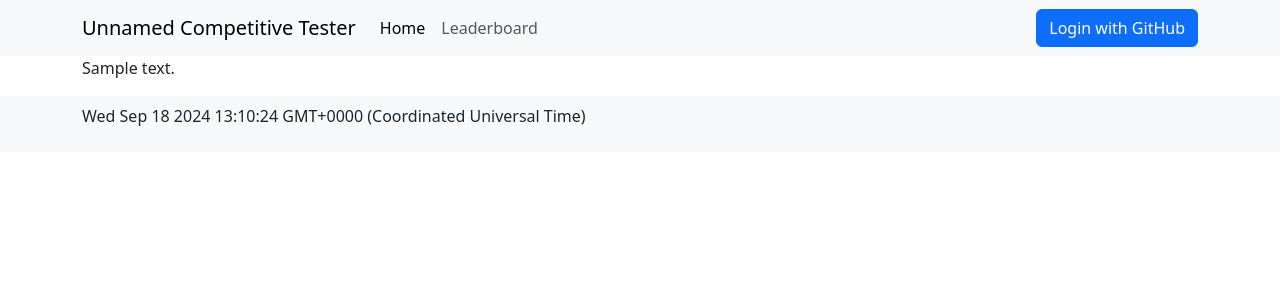
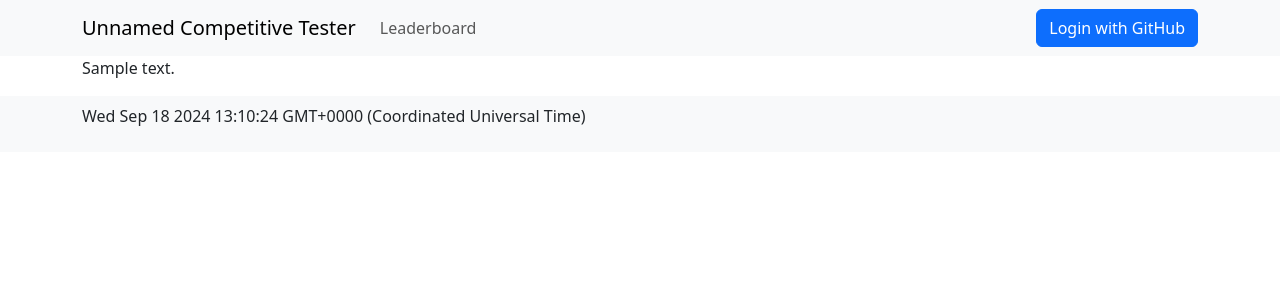
Before and after one commit to jnywong/frx-challenges, a Django app: page / in a window 1280 px wide. Shown: the top 300 px of the page. Run offline with Django 5.2, Linux system fonts and the light colour scheme; tables that the repository leaves empty hold one stand-in row (values such as "Sample post").

Commit message:
Don't have a separate 'Home' page item in navbar
It's provided by clicking the logo instead

Ref https://github.com/2i2c-org/unnamed-thingity-thing/issues/59

```diff
--- a/comptest/web/templates/page.html
+++ b/comptest/web/templates/page.html
@@ -20,8 +20,6 @@
                 <a class="navbar-brand" href="/">Unnamed Competitive Tester</a>
                 <div class="collapse navbar-collapse">
                     <div class="navbar-nav">
-                        <a class="nav-link {% if request.resolver_match.url_name == 'home' %}active{% endif %}"
-                           href="{% url 'home' %}">Home</a>
                         {% for p in pages %}
                             {% url 'page-view' p.slug as page_url %}
                             <a class="nav-link {% if page_url == request.path %}active{% endif %}"
```
